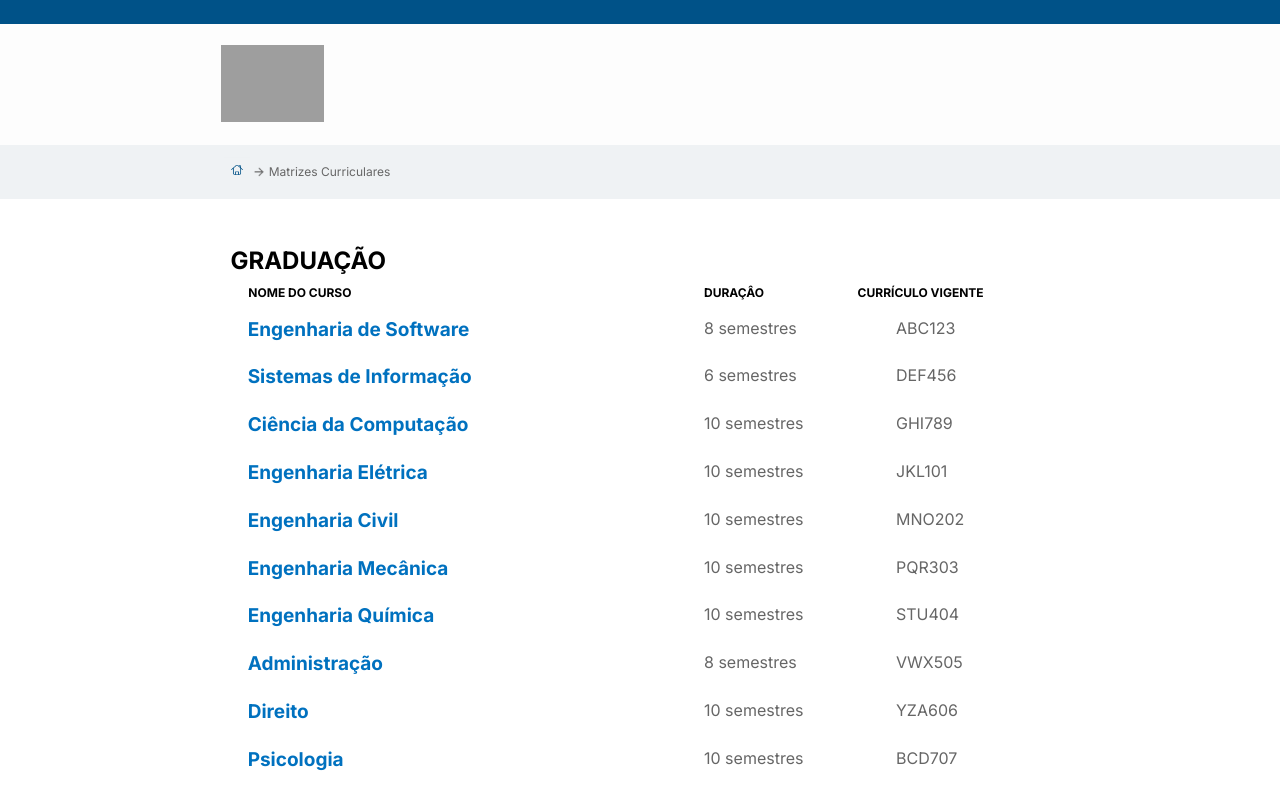
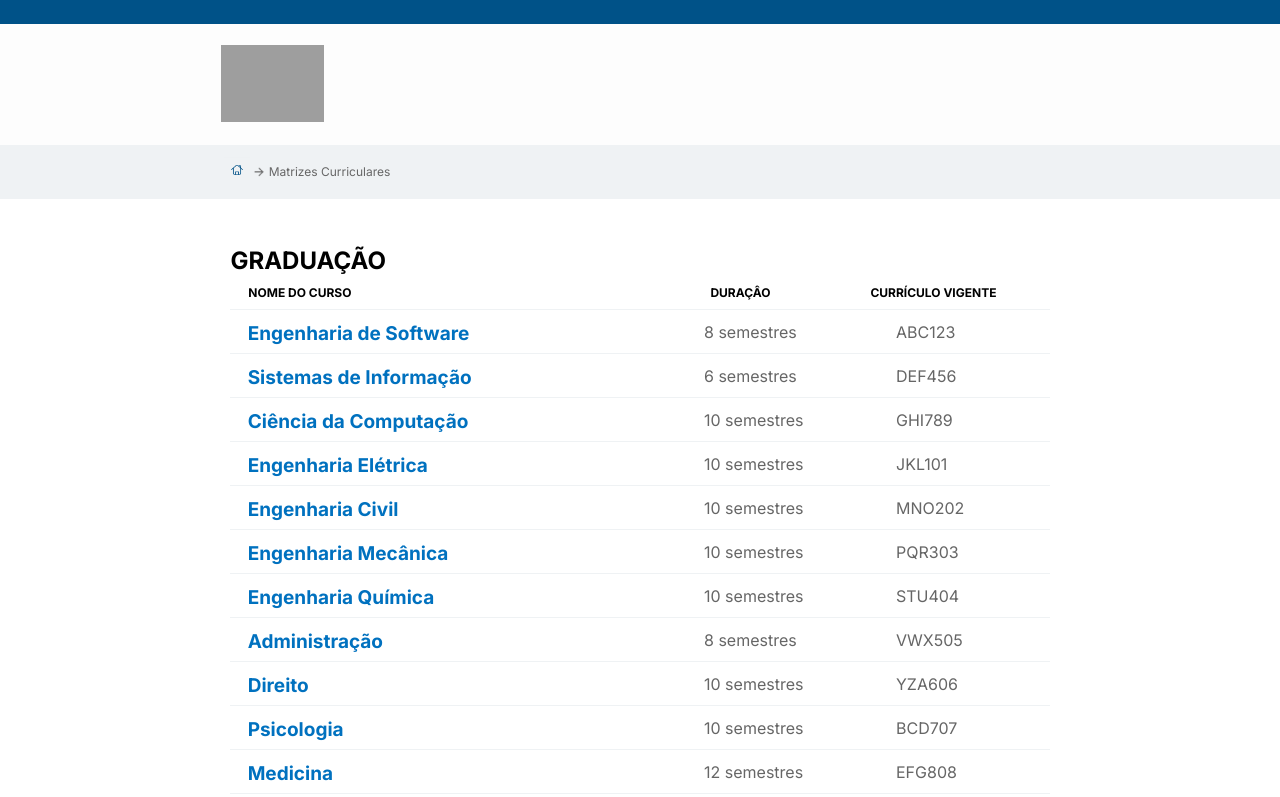
Before and after one commit to StefanoDPCarraro/MatrizCurricular-Frontend, a React (Vite) app: page / in a window 1280 px wide. Shown: the top 797 px of the page. Built offline with nearby package versions, Linux system fonts and the light colour scheme; grey boxes are pictures that could not be loaded.

Commit message:
bug fix of listing courses overlapping the divisor

```diff
--- a/src/components/ListingCourseCard/ListingCourseCard.scss
+++ b/src/components/ListingCourseCard/ListingCourseCard.scss
@@ -1,10 +1,12 @@
 @import "@styles/index";
+
+.component-course-container {
 
   .divisor {
     background-color: $light-gray;
-  height: 1vh;
+    height: 1px;
     width: 64%;
-  margin-top: 1%;
+    margin-top: 1vh;
     margin-left: auto;
     margin-right: auto;
   }
@@ -37,3 +39,4 @@
       color: $landing-page-text;
     }
   }
+}
--- a/src/components/ListingCourseCard/ListingCourseCard.tsx
+++ b/src/components/ListingCourseCard/ListingCourseCard.tsx
@@ -14,11 +14,13 @@ const ListingCourseCard: React.FC<ListingCourseCard> = ({
 }) => {
   return (
     <>
-      <div className="divisor"></div>
-      <div className="component-listing-card-container">
-        <p className="course-name"> {courseName}</p>
-        <p className="semester-duration"> {semester + " semestres"}</p>
-        <p className="credit-text"> {creditCode}</p>
+      <div className="component-course-container">
+        <div className="divisor"></div>
+        <div className="component-listing-card-container">
+          <p className="course-name"> {courseName}</p>
+          <p className="semester-duration"> {semester + " semestres"}</p>
+          <p className="credit-text"> {creditCode}</p>
+        </div>
       </div>
     </>
   );
--- a/src/components/ListingHeader/ListingHeader.scss
+++ b/src/components/ListingHeader/ListingHeader.scss
@@ -1,6 +1,6 @@
 @import "@styles/index";
 
-*{
+* {
   margin: 0;
   padding: 0;
   box-sizing: border-box;
@@ -12,7 +12,7 @@
   height: 100%;
   width: 100%;
   max-height: 22vh;
-   margin-bottom: 1vh;
+  margin-bottom: 2vh;
 
   .header-title {
     display: flex;
@@ -41,14 +41,14 @@
       font-weight: bolder;
       font-size: 1.5vh;
       position: absolute;
-         left: 55%;
+      left: 55.5%;
     }
 
     .header-curriculum {
       font-weight: bolder;
       font-size: 1.5vh;
       position: absolute;
-         left: 67%;
+      left: 68%;
     }
   }
 }
--- a/src/features/ListingCourse/ListingCourse.tsx
+++ b/src/features/ListingCourse/ListingCourse.tsx
@@ -16,6 +16,12 @@ const ListingCourse: React.FC = () => {
           creditCode={courses.codicred}
         />
       ))}
+      <br></br>
+      <br></br>
+      <br></br>
+      <br></br>
+      <br></br>
+      <br></br>
     </>
   );
 };
--- a/src/styles/_variables.scss
+++ b/src/styles/_variables.scss
@@ -4,7 +4,7 @@ $complementary: #8a9499;
 $course-name: #0071bf;
 
 $background: #fdfdfd;
-$landing-page-text :#666666;
+$landing-page-text: #666666;
 
 $black: #000000;
 $white: #ffffff;
```
Also changed, not shown: src/pages/LandingPage/LandingPage.scss (+4 -4 lines), src/mocks/Courses.ts (line endings or trailing spaces). Lines whose indentation alone changed are shown as unchanged.
